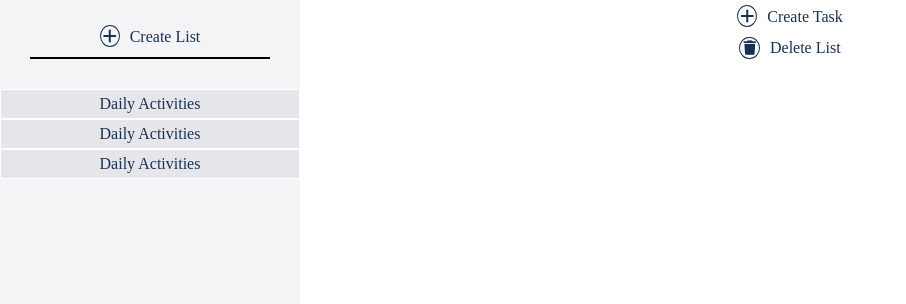
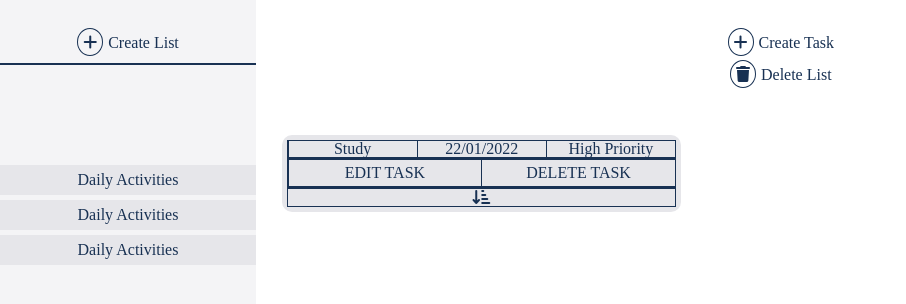
Before and after one commit to PinheiroCristhian/Todo-List, a website: page dist/index.html in a window 1280 px wide. Shown: the whole page, without its empty margins (0-906 px from the left). Drawn offline with Linux system fonts and the light colour scheme.

Commit message:
List and Task UI done

```diff
--- a/dist/css/style.css
+++ b/dist/css/style.css
@@ -3,105 +3,170 @@ body * {
     font-family: 'sans-serif';
     color: #183153;
 }
-/*Flex Container*/
-.flex-container {
-    display: flex;
+/*Basic setupe*/
+.hidden {
+    display: none;
 }
-
+/* Clearfix */
+.clearfix::after, .clearfix::before {
+	content: ' ';
+	display: table;
+}
+.clearfix::after {
+	clear: both;
+}
+/*Container*/
+.container {
+    width: 100vw;
+}
+.lists-container,
 .tasks-container {
-    flex-basis: 80%;
+    float: left;
     height: 100vh;
 }
-/*Lists*/
-.lists-container {
-    background-color: #f4f4f6;
-    flex-basis: 20%;
-    height: 100vh;
-    min-width: 300px;
-    text-align: center;
-    padding-top: 20px;
+/*Buttons Styling*/
+#open-create-task-btn,
+#delete-list-btn,
+#open-create-list-btn {
+    display: inline-block;
+    text-decoration: none;
+    padding: 2px 10px;
+    border-radius: 10px;
+
 }
+.plus-icon,
+.delete-icon {
+    border: 1px solid #183153;
+    border-radius: 50%;
+    padding: 5px;
+    margin-right: 5px;
+}
+#open-create-task-btn:hover,
+#delete-list-btn:hover,
+#open-create-list-btn:hover {
+    background-color: #183153;
+    color: #fff;
+}
+#open-create-task-btn:hover .plus-icon,
+#delete-list-btn:hover .delete-icon,
+#open-create-list-btn:hover .plus-icon {
+    background-color: #183153;
+    color: #fff;
+    border: 1px solid #fff;
+}
+/*LISTS*/
 .create-list-div {
-    border-bottom: 2px solid #000;
-    width: 80%;
-    margin: auto;
+    border-bottom: 2px solid #183153;
     padding-bottom: 5px;
 }
-#open-create-list-btn {
-    text-decoration: none;
-    transition: .5s;
-    padding: 5px 20px;
-    display: inline-block;
-    border-radius: 10px;
-    transition: .5s;
-}
-#open-create-list-btn:hover {
-    background-color: #183153;
-    color: #e6e6ea;
-}
-#open-create-list-btn:hover .plus-icon {
-    color: #e6e6ea ;
-    border: 1px solid #e6e6ea;
-}
-.plus-icon {
-    margin-right: 10px;
-    border: 1px solid #183153;
-    border-radius: 50%;
-    padding: 2px;
+.lists-container {
+    width: 20%;
+    text-align: center;
+    background-color: #f4f4f6;
+    padding-top: 2%;
+    color: #183153;
 }
 .lists {
-    display: flex;
-    flex-direction: column;
-    justify-content: flex-start;
-    height: 100%;
-    margin-top: 30px;
+    margin-top: 100px;
 }
 .list {
     cursor: pointer;
-    display: flex;
-    flex-basis: 30px;
+    margin: 5px 0;
     background-color: #e6e6ea;
-    border: 1px solid #fff;
-    flex-direction: column;
-    justify-content: center;
-    transition: .5s;
+    height: 30px;
+    line-height: 30px;
 }
 .list:hover {
     background-color: #183153;
 }
 .list:hover .list-name {
-    color: #e6e6ea;
+    color: #fff;
 }
-/*Task*/
+
+/*TASKS*/
 .tasks-container {
+    width: 80%;
+    padding-top: 2%;
+    padding-left: 2%;
+}
+.create-task-div,
+.delete-list-div {
     text-align: center;
 }
-#open-create-task-btn,
-#delete-list-btn {
+.tasks {
+    padding-top: 45px;
+}
+.task {
+    border-radius: 10px;
+    padding: 5px;
+    color: #fff;
+    width: 40%;
+    background-color: #e6e6ea;
+}
+.task-informations {
+    border: 1px solid #183153;
+}
+.task-title,
+.task-date,
+.task-priority {
+
+    float: left;
+    width: 33.333333%;
+    text-align: center;
+    border-left: #183153 1px solid;
+    border-bottom: 1px solid #183153;
+}
+.edit-task,
+.delete-task {
+    float: left;
+    width: 50%;
+    text-align: center;
+    border-left: 1px solid #183153;
+    border-bottom: 1px solid #183153;
+    padding: 5px;
+}
+.expand-descriptio-btn {
+    text-align: center;
+}
+
+
+
+/*Form*/
+.background-form {
+    top: 0;
+    width: 100%;
+    height: 100%;
+    position: absolute;
+    background-color: rgba(0, 0, 0, .3);
+
+    text-align: center;
+
+}
+.task-inputs-form {
+    width: 30%;
+    margin: auto;
+    border: 2px solid #183153;
+    background-color: #fff;
+    opacity: 1;
+    min-height: 200px;
+}
+.task-inputs {
+    margin: 20px;
+}
+#confirm-btn,
+#cancel-btn {
+    display: inline-block;
     text-decoration: none;
+    padding: 2px 10px;
+    border-radius: 10px;
+    color: #183153;
+    background-color: #fff;
+    border: 1px solid #183153;
     transition: .5s;
-    padding: 5px 20px;
-    display: inline-block;
-    border-radius: 10px;
-    transition: .5s;
+    cursor: pointer;
 }
-#open-create-task-btn:hover,
-#delete-list-btn:hover {
+#confirm-btn:hover,
+#cancel-btn:hover {
     background-color: #183153;
-    color: #e6e6ea;
+    color: #fff;
 }
-#open-create-task-btn:hover .plus-icon {
-    color: #e6e6ea ;
-    border: 1px solid #e6e6ea;
-}
-.delete-icon {
-    margin-right: 10px;
-    border: 1px solid #183153;
-    border-radius: 50%;
-    padding: 3px;
-    font-size: .9em;
-}
-#delete-list-btn:hover .delete-icon {
-    color: #e6e6ea;
-    border: 1px solid #e6e6ea;
-}
--- a/dist/index.html
+++ b/dist/index.html
@@ -12,7 +12,7 @@
 </head>
 <body>
 
-    <div class="flex-container">
+    <div class="container clearfix">
         <div class="lists-container">
             <div class="create-list-div">
                 <a href="#" id="open-create-list-btn"><span class="fa-solid fa-plus plus-icon"></span>Create List</a>
@@ -32,8 +32,72 @@
             <div class="delete-list-div">
                 <a href="#" id="delete-list-btn"><span class="fa-solid fa-trash delete-icon"></span>Delete List</a>
             </div>
+
+            <div class="tasks">
+                <div class="task">
+                    <div class="task-informations details clearfix">
+                        <div class="info-div task-title">
+                            <span class="title">Study</span>
+                        </div>
+                        <div class="info-div task-date">
+                            <span class="date">22/01/2022</span>
+                        </div>
+                        <div class="info-div task-priority">
+                            <span class="priority">High Priority</span>
+                        </div>
+                    </div>
+                    <div class="task-informations actions clearfix">
+                        <div class="info-div edit-task">
+                            <span class="edit-btn">EDIT TASK</span>
+                        </div>
+                        <div class="info-div delete-task">
+                            <span class="delete-btn">DELETE TASK</span>
+                        </div>
+                    </div>
+                    <div class="task-informations expand-descriptio-btn">
+                        <a href="#"><span><i class="fa-solid fa-arrow-down-short-wide"></i></span></a>
+                    </div>
+                    <div class="task-informations description hidden">
+                        <p>Lorem ipsum dolor sit amet consectetur adipisicing elit. Cum asperiores perspiciatis magnam corrupti, placeat distinctio illum laudantium dolorem, facere, quae eos aperiam tenetur maiores libero officia qui. Architecto, fugiat magnam.</p>
+                    </div>
+                </div>
+            </div>
         </div>
     </div>
+    <div class="background-form hidden">
+        <form action="#" class="task-inputs-form">
+            <div class="task-inputs">
+                <label>
+                    <span>Title</span>
+                    <input type="text" class="title-value" placeholder="Name">
+                </label>
+
+            </div>
+            <div class="task-inputs">
+                <label>
+                    <span>Due Date</span>
+                    <input type="date" class="date-value" placeholder="Date">
+                </label>
+
+            </div>
+            <div class="task-inputs">
+                <label>
+                    <span>Priority</span>
+                    <select name="priority" class="priority-value">
+                        <option value="high">High</option>
+                        <option value="medium">Medium</option>
+                        <option value="low">Low</option>
+                    </select>
+                </label>
+
+            </div>
+            <div class="confirm">
+                <button id="confirm-btn">Confirm</button>
+                <button id="cancel-btn">Cancel</button>
+            </div>
+        </form>
+    </div>
+
 
     <script src="bundle.js"></script>
 </body>
```
